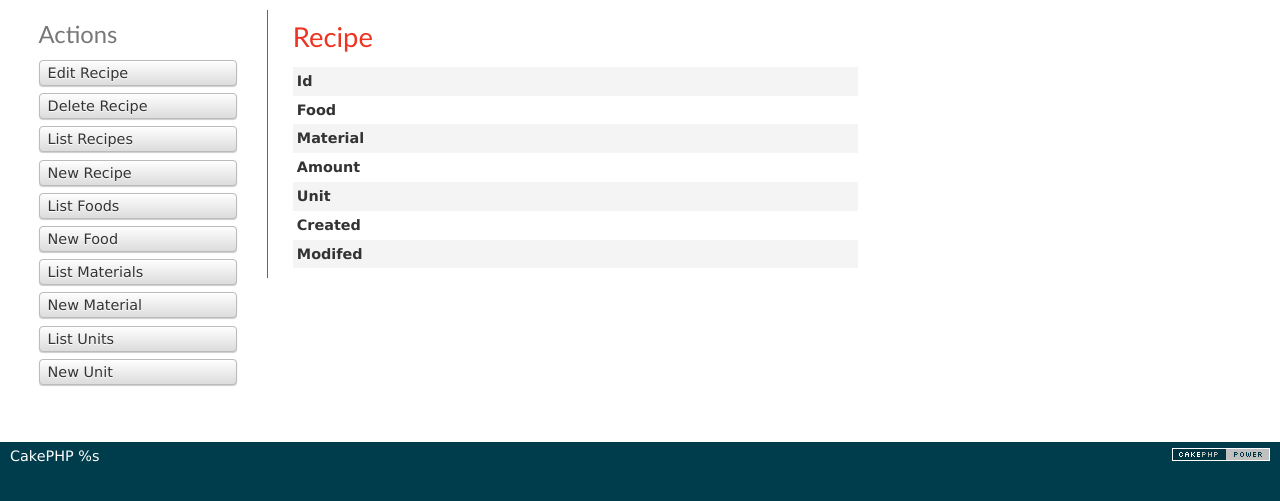
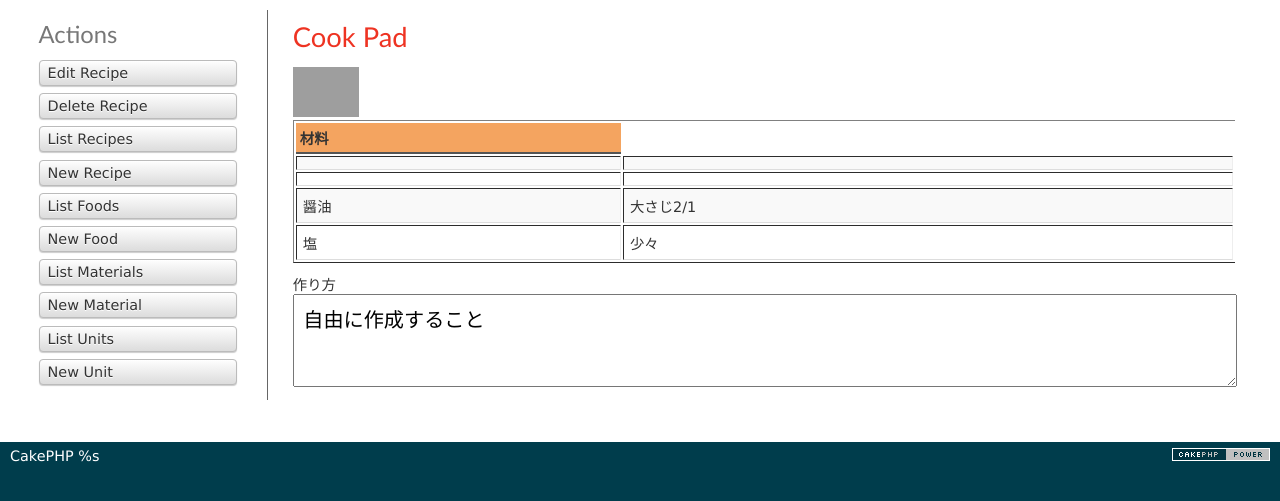
Before and after one commit to NemotoYoshiyuki/cook_pad, a CakePHP app: the page made by app/View/Recipes/view.ctp in a window 1280 px wide. Shown: the part 47-548 px from the top of the page. Run offline with PHP 8.4 and a stand-in for CakePHP, Linux system fonts and the light colour scheme; the template is opened without the code that fills it, so the values that code supplies are empty; some libraries are stand-ins or nearby versions; grey boxes are pictures that could not be loaded.

Commit message:
できたところまで

```diff
--- a/app/View/Recipes/view.ctp
+++ b/app/View/Recipes/view.ctp
@@ -1,42 +1,20 @@
+
 <div class="recipes view">
-<h2><?php echo __('Recipe'); ?></h2>
+	<h2><?php echo __('Cook Pad'); ?></h2>
 	<dl>
-		<dt><?php echo __('Id'); ?></dt>
-		<dd>
-			<?php echo h($recipe['Recipe']['id']); ?>
-			&nbsp;
-		</dd>
-		<dt><?php echo __('Food'); ?></dt>
-		<dd>
-			<?php echo $this->Html->link($recipe['Food']['food_name'], array('controller' => 'foods', 'action' => 'view', $recipe['Food']['id'])); ?>
-			&nbsp;
-		</dd>
-		<dt><?php echo __('Material'); ?></dt>
-		<dd>
-			<?php echo $this->Html->link($recipe['Material']['material_name'], array('controller' => 'materials', 'action' => 'view', $recipe['Material']['id'])); ?>
-			&nbsp;
-		</dd>
-		<dt><?php echo __('Amount'); ?></dt>
-		<dd>
-			<?php echo h($recipe['Recipe']['amount']); ?>
-			&nbsp;
-		</dd>
-		<dt><?php echo __('Unit'); ?></dt>
-		<dd>
-			<?php echo $this->Html->link($recipe['Unit']['unit_name'], array('controller' => 'units', 'action' => 'view', $recipe['Unit']['id'])); ?>
-			&nbsp;
-		</dd>
-		<dt><?php echo __('Created'); ?></dt>
-		<dd>
-			<?php echo h($recipe['Recipe']['created']); ?>
-			&nbsp;
-		</dd>
-		<dt><?php echo __('Modifed'); ?></dt>
-		<dd>
-			<?php echo h($recipe['Recipe']['modifed']); ?>
-			&nbsp;
-		</dd>
+		<?php echo ($recipe['Food']['food_name']); ?>
 	</dl>
+	<img src=<? echo ($recipe['Food']['food_photo']);?> width="50" height="50" alt="料理画像">
+	<table border="1">
+		<tr bgcolor="#f4a460"><th>材料</th></tr>
+		<tr><td><?php echo ($recipe['Material']['material_name']); ?></td><td><?php echo ($recipe['Recipe']['amount']),($recipe['Unit']['unit_name']); ?></td></tr>
+		<tr><td><?php echo ($recipe['Material']['material_name']); ?></td><td><?php echo ($recipe['Recipe']['amount']),($recipe['Unit']['unit_name']); ?></td></tr>
+		<tr><td>醤油</td><td>大さじ2/1</td></tr>
+		<tr><td>塩</td><td>少々</td></tr>
+	</table>
+	作り方
+	<textarea name="comment" cols="50" rows="3">自由に作成すること</textarea>
+
 </div>
 <div class="actions">
 	<h3><?php echo __('Actions'); ?></h3>
```
